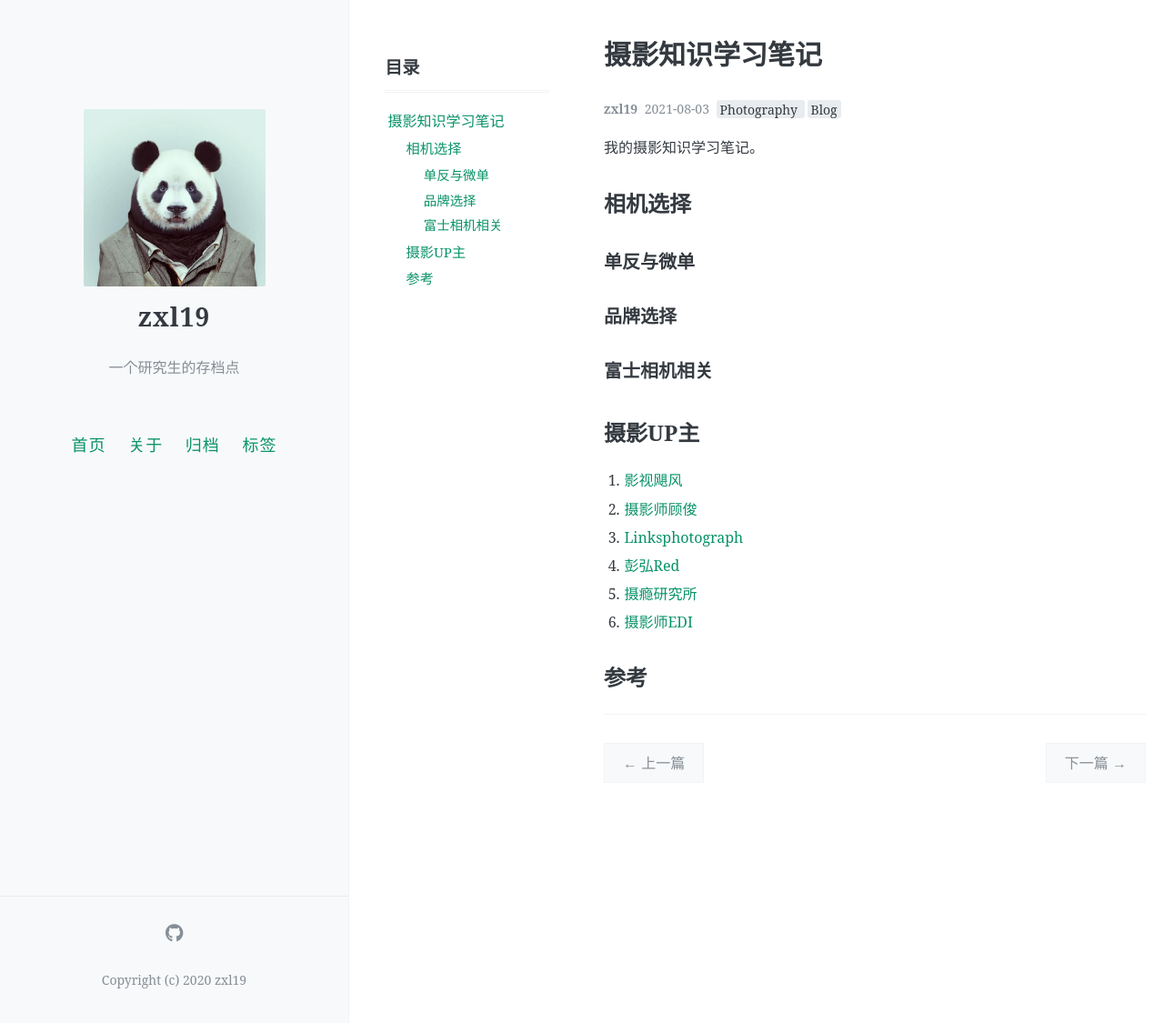
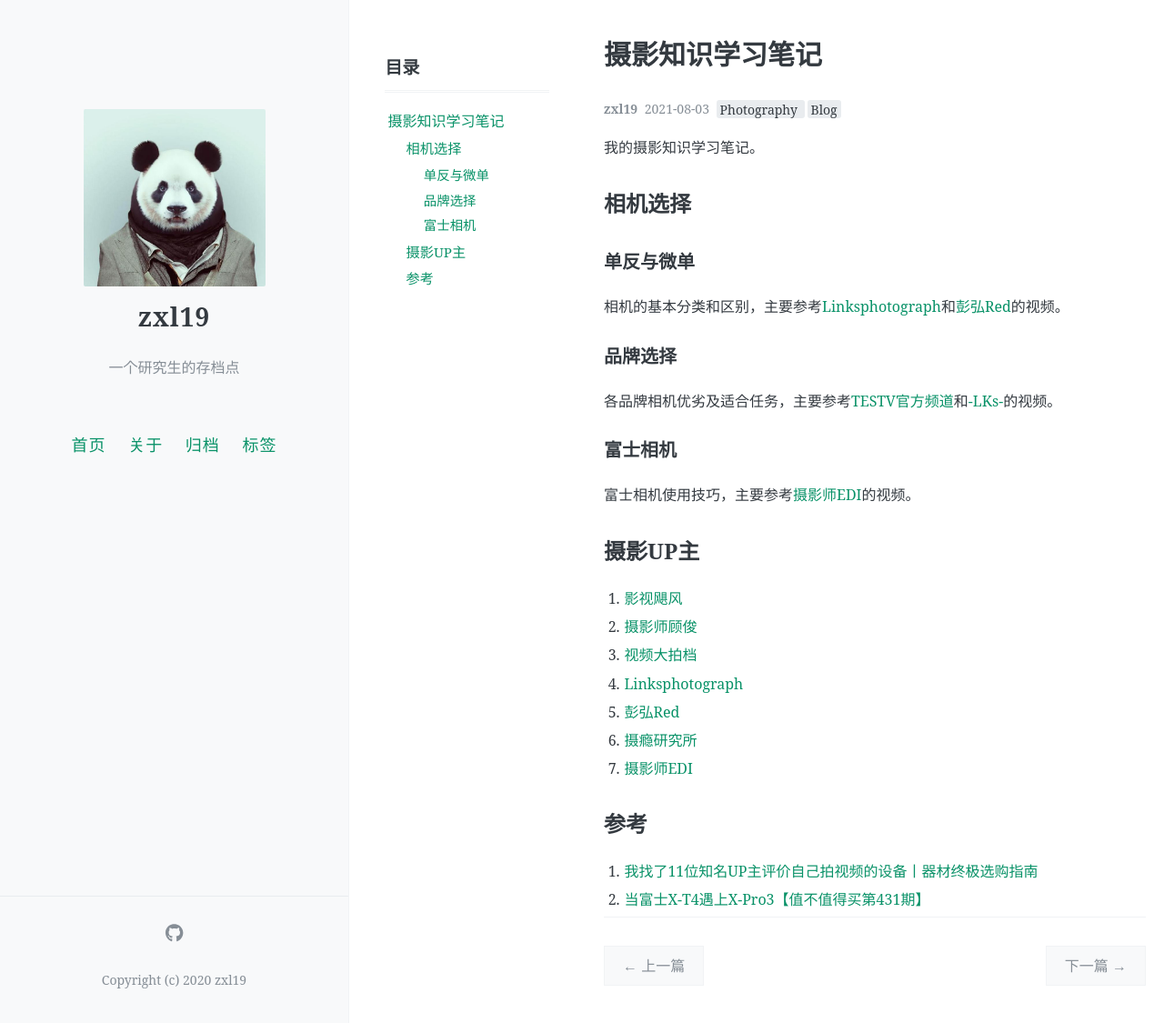
Before and after one commit to zxl19/zxl19.github.io, a Jekyll site: the page built from _posts/2021-08-03-photography-note.md, in a window 1280 px wide and 1125 px high. Shown: the whole window at 91% size. Built offline with Jekyll 4.4.1, drawn with Linux system fonts in a browser that asks for light colours; comment, search, counter and statistics services are not loaded.

Commit message:
Update 2021-08-03-photography-note.md

```diff
--- a/_posts/2021-08-03-photography-note.md
+++ b/_posts/2021-08-03-photography-note.md
@@ -17,17 +17,27 @@ pinned: false
 
 ### 单反与微单
 
+相机的基本分类和区别，主要参考[Linksphotograph](https://space.bilibili.com/3816626/)和[彭弘Red](https://space.bilibili.com/55801838/)的视频。
+
 ### 品牌选择
 
-### 富士相机相关
+各品牌相机优劣及适合任务，主要参考[TESTV官方频道](https://space.bilibili.com/11336264)和[-LKs-](https://space.bilibili.com/125526)的视频。
+
+### 富士相机
+
+富士相机使用技巧，主要参考[摄影师EDI](https://space.bilibili.com/84480709/)的视频。
 
 ## 摄影UP主
 
 1. [影视飓风](https://space.bilibili.com/946974)
 2. [摄影师顾俊](https://space.bilibili.com/294081438/)
-3. [Linksphotograph](https://space.bilibili.com/3816626/)
-4. [彭弘Red](https://space.bilibili.com/55801838/)
-5. [摄瘾研究所](https://space.bilibili.com/245627923/)
-6. [摄影师EDI](https://space.bilibili.com/84480709/)
+3. [视频大拍档](https://space.bilibili.com/110974)
+4. [Linksphotograph](https://space.bilibili.com/3816626/)
+5. [彭弘Red](https://space.bilibili.com/55801838/)
+6. [摄瘾研究所](https://space.bilibili.com/245627923/)
+7. [摄影师EDI](https://space.bilibili.com/84480709/)
 
 ## 参考
+
+1. [我找了11位知名UP主评价自己拍视频的设备丨器材终极选购指南](https://www.bilibili.com/video/BV1tJ41187w6)
+2. [当富士X-T4遇上X-Pro3【值不值得买第431期】](https://www.bilibili.com/video/BV1oV411C7hJ)
```
